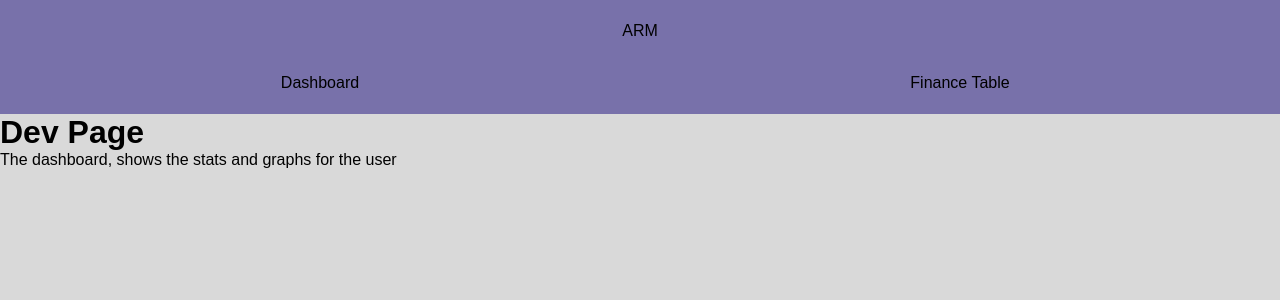
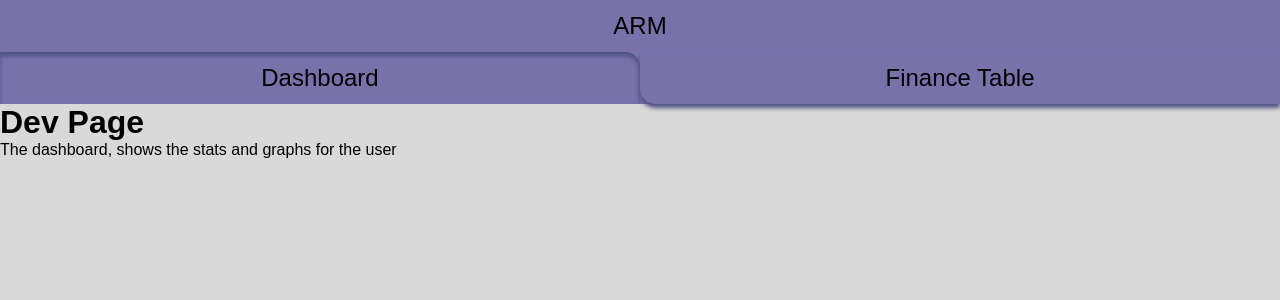
Before and after one commit to Pathum312/a-richer-me, a Next.js app: page /home in a window 1280 px wide. Shown: the top 300 px of the page. Built offline with nearby package versions, Linux system fonts and the light colour scheme; a web font is replaced by a local one.

Commit message:
Header Added

```diff
--- a/app/globals.css
+++ b/app/globals.css
@@ -32,12 +32,23 @@
 	/* Font Family */
 	--ff-default: 'Jockey One', Arial, sans-serif;
 	--ff-title: 'Jolly Lodger', Arial, sans-serif;
+
+	/* Font Size - Headings */
+	--fs-heading--2: clamp(0.8681rem, 0.8361rem + 0.1597vi, 0.96rem);
+	--fs-heading--1: clamp(1.0417rem, 0.9867rem + 0.2751vi, 1.2rem);
+	--fs-heading-0: clamp(1.25rem, 1.1631rem + 0.4343vi, 1.5rem);
+	--fs-heading-1: clamp(1.5rem, 1.3697rem + 0.6515vi, 1.875rem);
+	--fs-heading-2: clamp(1.8rem, 1.6111rem + 0.9446vi, 2.3438rem);
+	--fs-heading-3: clamp(2.16rem, 1.8926rem + 1.3371vi, 2.9297rem);
+	--fs-heading-4: clamp(2.592rem, 2.2202rem + 1.859vi, 3.6621rem);
+	--fs-heading-5: clamp(3.1104rem, 2.6006rem + 2.5489vi, 4.5776rem);
 }
 
 /* Make a padding and margin of everything by default 0 */
 * {
 	margin: 0;
 	padding: 0;
+	color: #000;
 }
 
 /* Apply this font family to everything, except .title class */
--- a/components/Header.js
+++ b/components/Header.js
@@ -1,18 +1,36 @@
+'use client';
+
+import { useState } from 'react';
 import styles from './header.module.css';
+import Link from 'next/link';
 
 const Header = () => {
+	const tabs = [
+		{ name: 'Dashboard', href: '/home' },
+		{ name: 'Finance Table', href: '/home/finance-table' },
+	];
+	const [activeTab, setActiveTab] = useState('Dashboard');
+
+	const tabChange = tab => {
+		setActiveTab(tab);
+	};
+
 	return (
 		<div className={styles.container}>
 			<div className={styles.logo}>
 				<p className={styles.title}>ARM</p>
 			</div>
 			<div className={styles.tabs}>
-				<div className={styles.tab}>
-					<p>Dashboard</p>
-				</div>
-				<div className={styles.tab}>
-					<p>Finance Table</p>
-				</div>
+				{tabs.map(tab => (
+					<Link
+						key={tab.name}
+						href={tab.href}
+						className={`${styles.tab} ${tab.name === activeTab ? styles.active : ''}`}
+						onClick={() => tabChange(tab.name)}
+					>
+						<p>{tab.name}</p>
+					</Link>
+				))}
 			</div>
 		</div>
 	);
--- a/components/header.module.css
+++ b/components/header.module.css
@@ -2,7 +2,6 @@
 	width: 100%;
 	display: flex;
 	height: 6.5rem;
-	padding: 0.3rem 0;
 	flex-direction: column;
 	background-color: var(--clr-purple-50);
 }
@@ -31,5 +30,38 @@
 	height: 100%;
 	display: flex;
 	align-items: center;
+	text-decoration: none;
 	justify-content: center;
 }
+
+.tab,
+.title {
+	font-size: var(--fs-heading-0);
+}
+
+/* When any tab is active add an inner shadow */
+.active {
+	box-shadow: inset 0px 4px 4px var(--clr-purple-100);
+}
+
+/* When any tab is not active, add an outer shadow */
+/* Also adding a border radius for the left tab */
+.tab:not(.active) {
+	box-shadow: 0px 4px 4px var(--clr-purple-100);
+	border-radius: 0 0 15px 0;
+}
+
+/* When the left tab is active apply a border radius */
+.tab:is(.active) {
+	border-radius: 0 15px 0 0;
+}
+
+/* When the right tab is not active apply a border radius */
+.tab:last-child:not(.active) {
+	border-radius: 0 0 0 15px;
+}
+
+/* When the rigth tab is active apply a border radius */
+.tab:last-child:is(.active) {
+	border-radius: 15px 0 0 0;
+}
```
